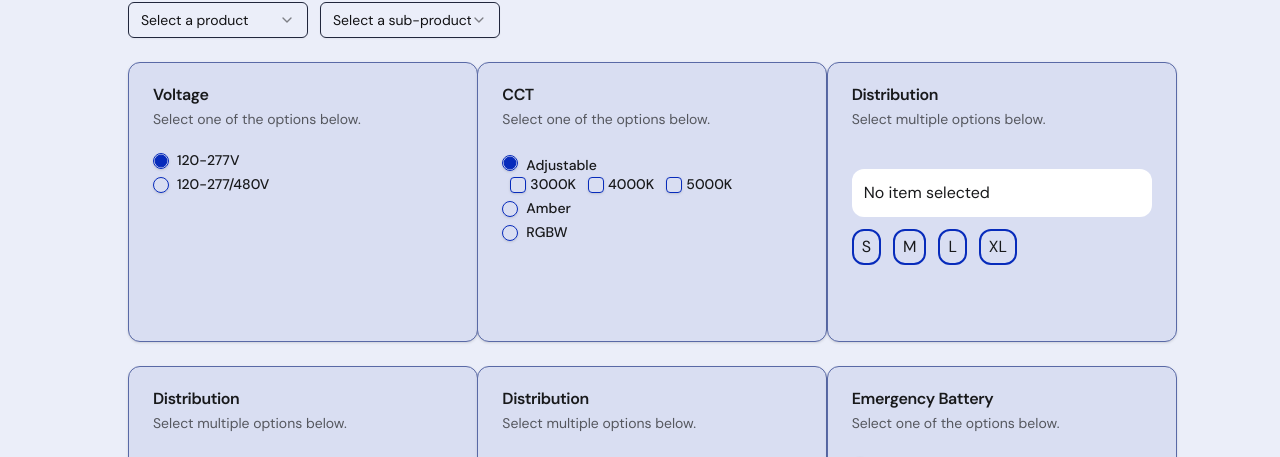
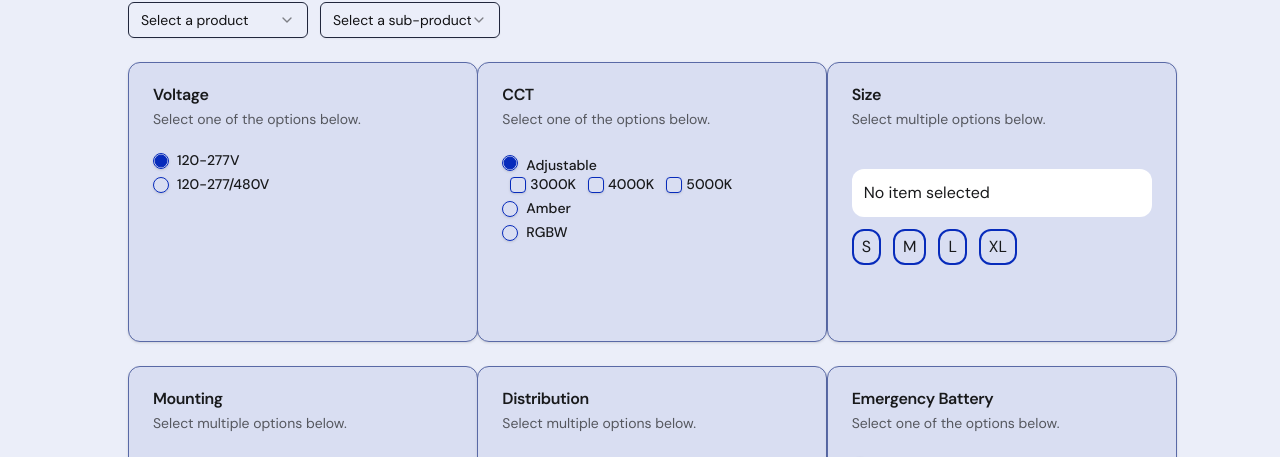
Before and after one commit to Akuna444/test-data-generator, a React (Vite) app: page / in a window 1280 px wide. Shown: the part 106-563 px from the top of the page. Built offline with nearby package versions, Linux system fonts and the light colour scheme; the HTML template or start-up script is replaced by a standard one.

Commit message:
style: fix some typos

```diff
--- a/src/page/home-page.tsx
+++ b/src/page/home-page.tsx
@@ -154,7 +154,7 @@ export default function HomePage() {
         <div className="w-full">
           <Card className="w-[350px] h-[280px]">
             <CardHeader>
-              <CardTitle>Distribution</CardTitle>
+              <CardTitle>Size</CardTitle>
               <CardDescription>Select multiple options below.</CardDescription>
             </CardHeader>
             <CardContent>
@@ -197,7 +197,7 @@ export default function HomePage() {
         <div className="w-full">
           <Card className="w-[350px] h-[280px]">
             <CardHeader>
-              <CardTitle>Distribution</CardTitle>
+              <CardTitle>Mounting</CardTitle>
               <CardDescription>Select multiple options below.</CardDescription>
             </CardHeader>
             <CardContent>
```
